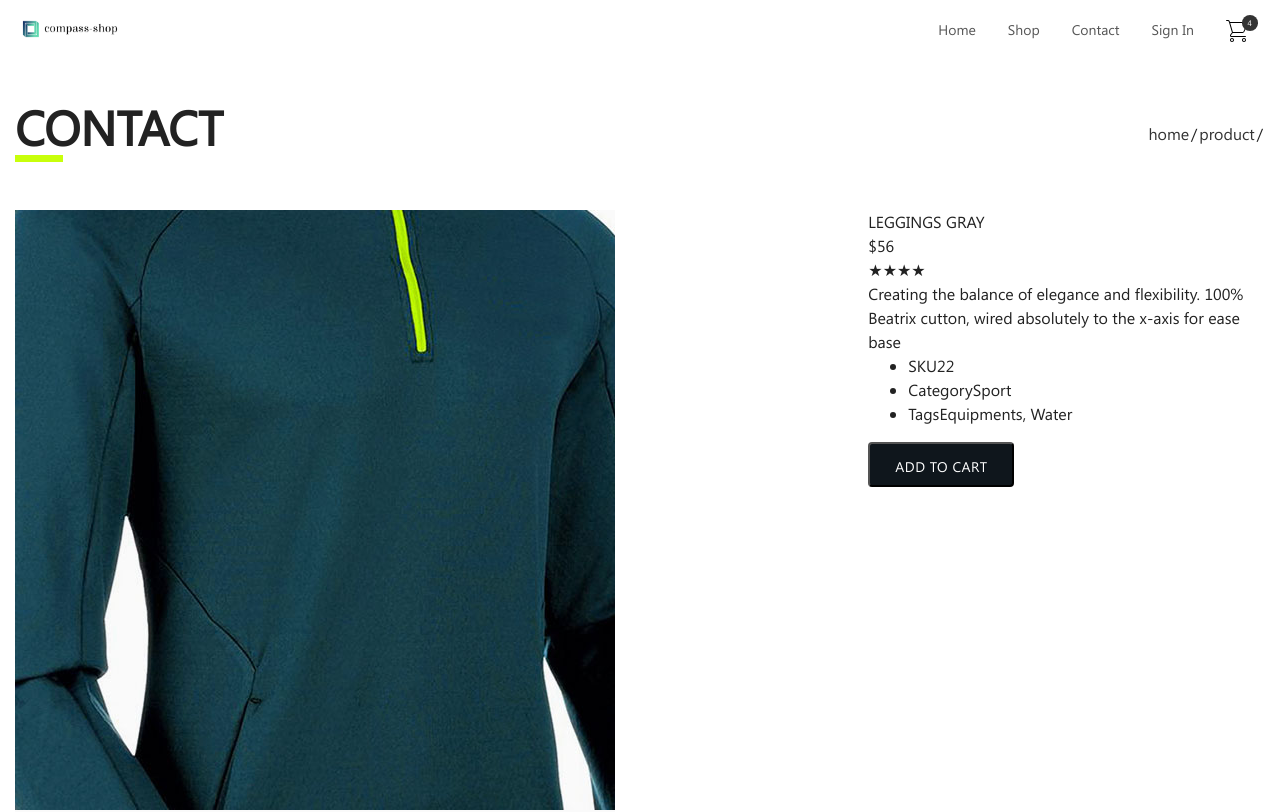
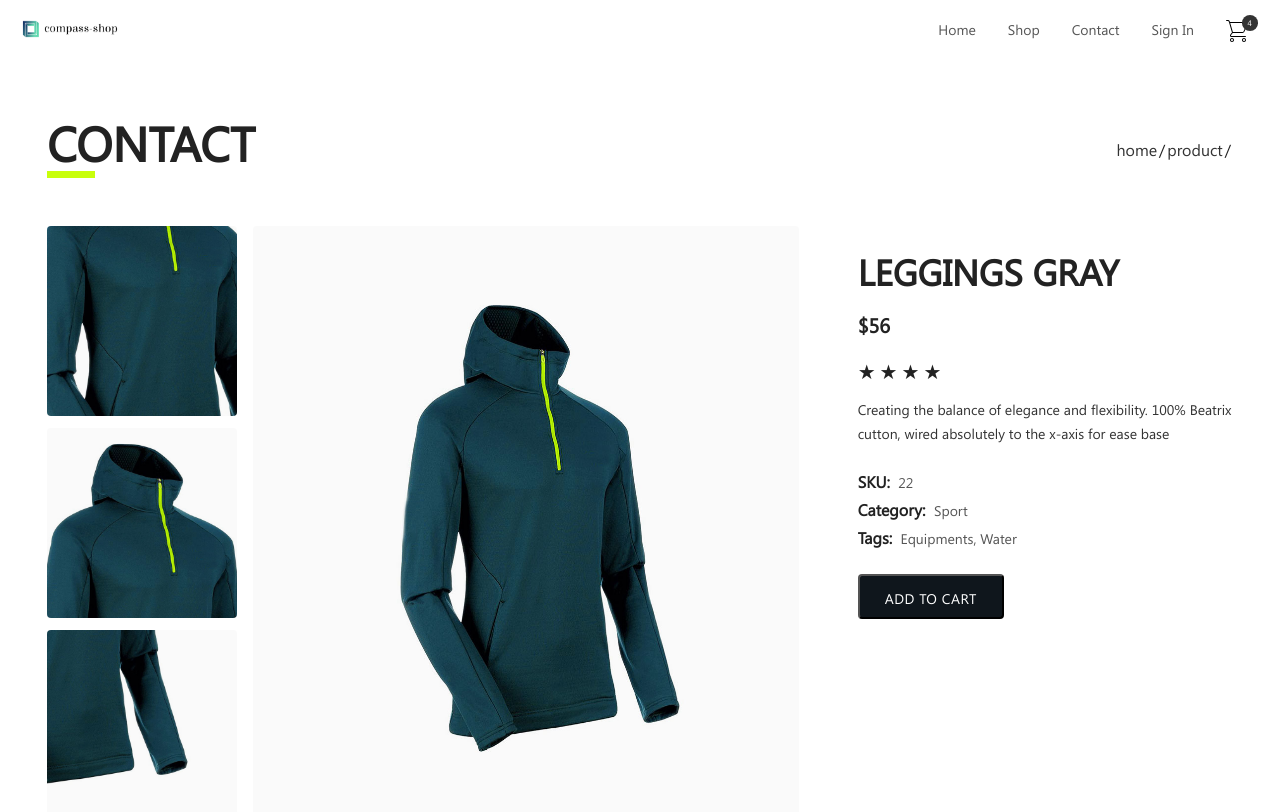
Before and after one commit to blarcmann/compass-shop, a React (Create React App) app: page /product/1234567 in a window 1280 px wide. Shown: the top 812 px of the page. Built offline with nearby package versions, Linux system fonts and the light colour scheme.

Commit message:
:sparkles: product details

```diff
--- a/src/assets/styles/screens/product-details.scss
+++ b/src/assets/styles/screens/product-details.scss
@@ -1,3 +1,85 @@
 .product-details {
-
+  width: 100%;
+  @media(min-width: 768px) {
+    width: 95%;
+    margin: 1rem auto 3rem;
+  }
+  .gallery {
+    display: flex;
+    flex-direction: column;
+    justify-content: flex-start;
+    @media(min-width: 992px) {
+      flex-direction: row;
+    }
+    img {
+      width: 100%;
+      height: 100%;
+      border-radius: 0.25rem;
+    }
+    .parts {
+      margin-right: 1rem;
+      display: flex;
+      flex-direction: column;
+      justify-content: space-between;
+      .each-part {
+        width: 190px;
+        height: auto;
+        margin-bottom: 0.75rem;
+        @media(max-width: 991px) {
+          width: 94%;
+          margin: 1rem auto;
+        }
+      }
+    }
+    .full {
+      width: 70%;
+      height: auto;
+      max-height: 596px;
+      @media(max-width: 991px) {
+        width: 94%;
+        margin: 1rem auto;
+      }
+    }
+  }
+  .product-data {
+    margin-top: 1.5rem;
+    color: #222;
+    .name {
+      font-size: 2.25rem;
+      text-transform: uppercase;
+      font-weight: 800;
+      margin-bottom: 1rem;
+    }
+    .price {
+      font-size: 1.25rem;
+      font-weight: 600;
+      margin-bottom: 1rem;
+    }
+    .description {
+      font-size: 0.875rem;
+      color: #333;
+      line-height: 1.5rem;
+    }
+    .rating {
+      margin-bottom: 0.75rem;
+      span {
+        font-size: 1.25rem;
+        margin-right: 0.25rem;
+      }
+    }
+    .others {
+      padding-left: 0;
+      list-style: none;
+      margin: 1.5rem 0;
+      li {margin-bottom: 0.25rem;}
+      .tag{
+        font-weight: 800;
+        margin-right: 0.25rem;
+      }
+      .value{
+        color: #555;
+        font-size: 0.875rem;
+      }
+    }
+  }
 }
--- a/src/assets/styles/shared.scss
+++ b/src/assets/styles/shared.scss
@@ -36,6 +36,9 @@ body {
 	}
 	.br-crumb {
 		color: #555;
+		@media(max-width: 600px) {
+			font-size: 0.75rem;
+		}
 		span.divider {
 			color: #222;
 			margin: 0 0.125rem;
--- a/src/screens/Product-details.js
+++ b/src/screens/Product-details.js
@@ -17,7 +17,8 @@ export class ProductDetails extends Component {
               <PageBreadcrumb paths={paths} title="Contact" />
             </div>
             <div className="row">
-              <div className="col-lg-8">
+              <div className="col-xl-8">
+                <div className="gallery">
                   <div className="parts">
                     <div className="each-part">
                       <img src={require('../assets/images/part-a.jpg')} alt="#" />
@@ -33,25 +34,26 @@ export class ProductDetails extends Component {
                     <img src={require('../assets/images/full-product-image.jpg')} alt="#" />
                   </div>
                 </div>
-              <div className="col-lg-4">
+              </div>
+              <div className="col-xl-4">
                 <div className="product-data">
-                  <div className="name">LEGGINGS GRAY</div>
+                  <h2 className="name">LEGGINGS GRAY</h2>
                   <div className="price">$56</div>
                   <div className="rating">
                     {new Array(4).fill('***').map((item, index) => (<span className="stars" key={index}>★</span>))}
                   </div>
-                  <div className="desc">Creating the balance of elegance and flexibility. 100% Beatrix cutton, wired absolutely to the x-axis for ease base</div>
+                  <p className="description">Creating the balance of elegance and flexibility. 100% Beatrix cutton, wired absolutely to the x-axis for ease base</p>
                   <ul className="others">
                     <li>
-                      <span className="tag">SKU</span>
+                      <span className="tag">SKU: </span>
                       <span className="value">22</span>
                     </li>
                     <li>
-                      <span className="tag">Category</span>
+                      <span className="tag">Category: </span>
                       <span className="value">Sport</span>
                     </li>
                     <li>
-                      <span className="tag">Tags</span>
+                      <span className="tag">Tags: </span>
                       <span className="value">Equipments, Water</span>
                     </li>
                   </ul>
```
Lines whose indentation alone changed are shown as unchanged.
